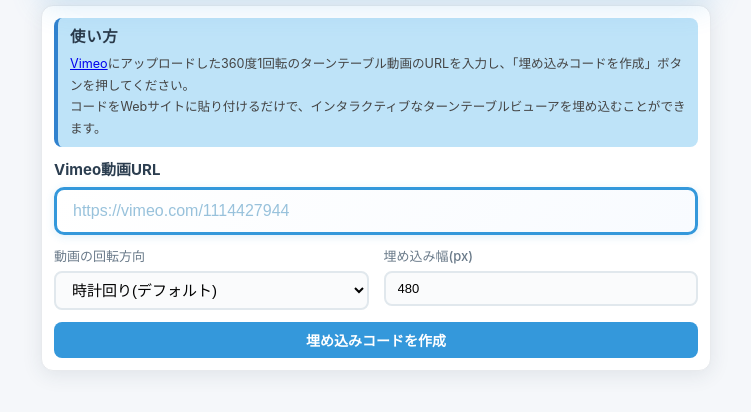
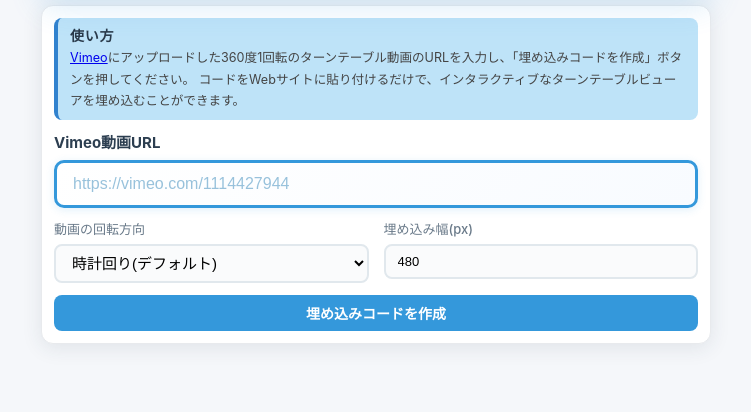
Before and after one commit to NegativeMind/web-turntable-viewer-widget, a plain HTML site: page docs/index.html in a window 1280 px wide. Shown: the part 104-516 px from the top of the page, without its empty margins (264-1015 px from the left). Drawn offline with Linux system fonts and the light colour scheme.

Commit message:
埋め込みコード作成ページを微修正

```diff
--- a/docs/index.html
+++ b/docs/index.html
@@ -45,7 +45,7 @@
             <span class="help-title">使い方</span>
             <span class="help-desc">
                 <a href="https://vimeo.com/"
-                    target="_blank">Vimeo</a>にアップロードした360度1回転のターンテーブル動画のURLを入力し、「埋め込みコードを作成」ボタンを押してください。<br>
+                    target="_blank">Vimeo</a>にアップロードした360度1回転のターンテーブル動画のURLを入力し、「埋め込みコードを作成」ボタンを押してください。
                 コードをWebサイトに貼り付けるだけで、インタラクティブなターンテーブルビューアを埋め込むことができます。
             </span>
         </div>
--- a/docs/style.css
+++ b/docs/style.css
@@ -383,9 +383,9 @@ body {
 /* helpセクションのタイトルと説明文のスタイル分離 */
 .help-title {
     display: block;
-    font-size: 1.1em;
+    font-size: 1em;
     font-weight: bold;
-    margin-bottom: 6px;
+    margin-bottom: 2px;
     color: #2a3a4a;
     letter-spacing: 0.05em;
 }
```
